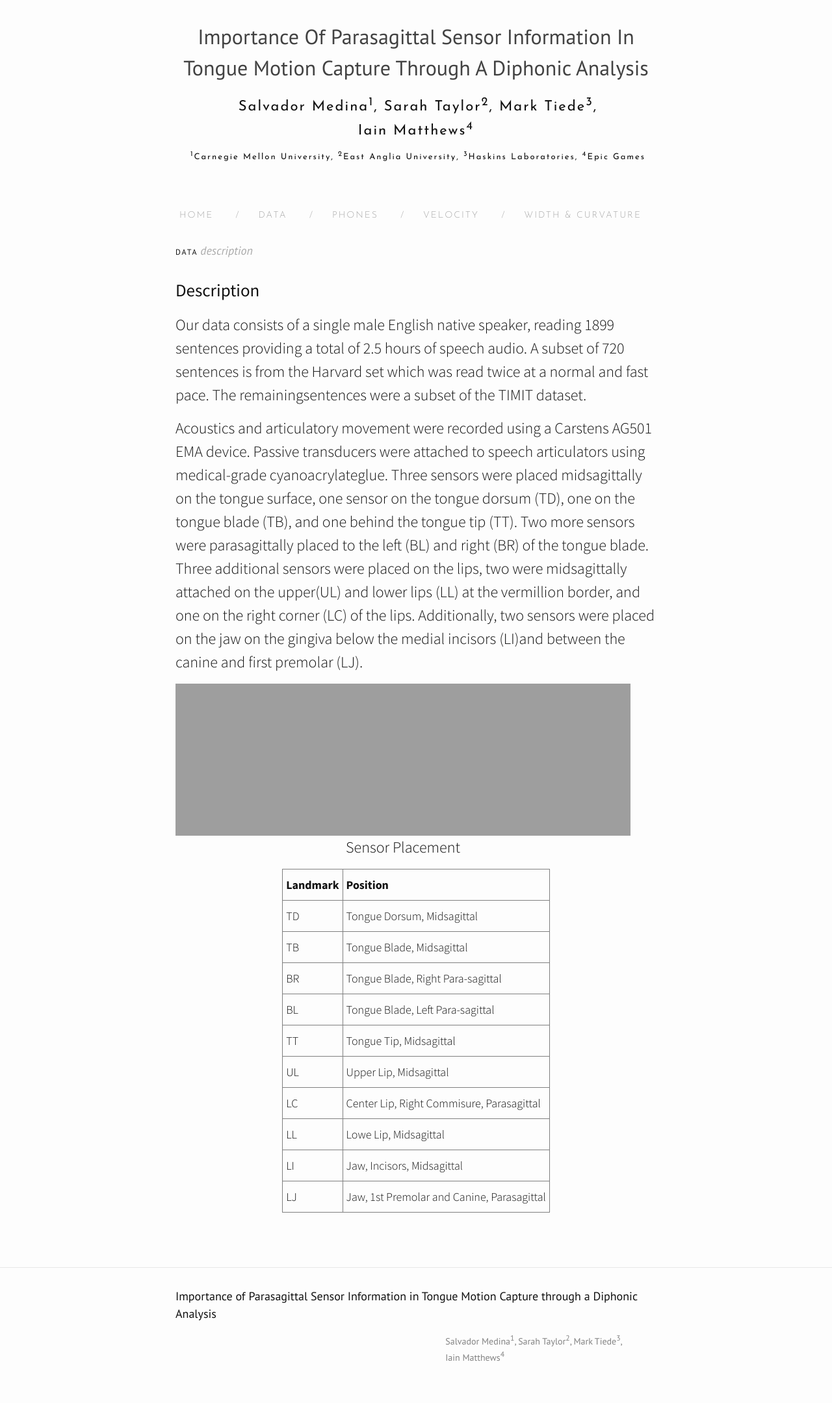
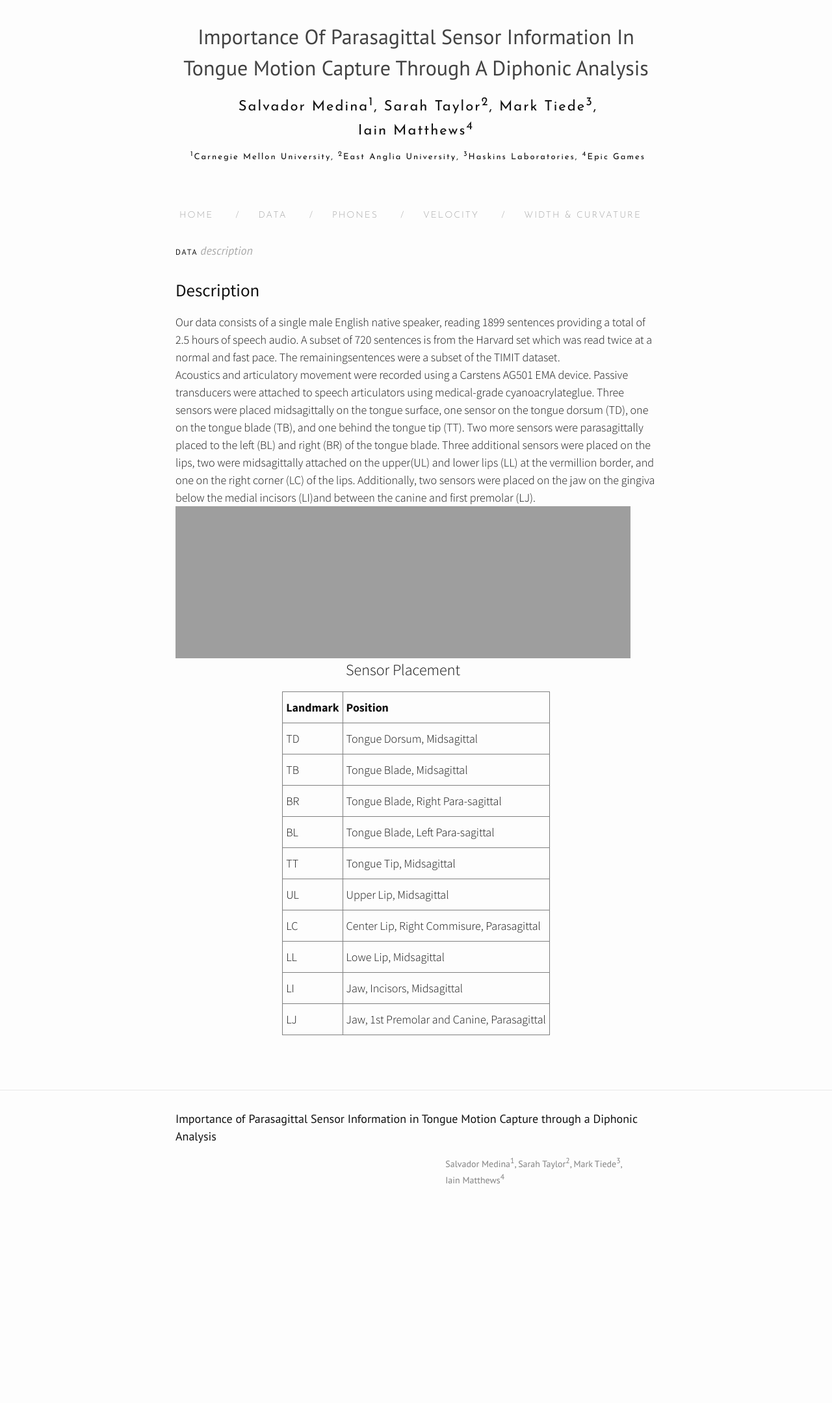
Before and after one commit to salmedina/ContinuousTongueMotionAnalysis, a Jekyll site: the page built from data.md, in a window 1280 px wide. Shown: the whole page at 65% size. Built offline with Jekyll 4.4.1, drawn with Linux system fonts in a browser that asks for light colours; nearby versions of some CDN libraries; after the commit the page ends 1886 px from its top, so only the background shows below that.

Commit message:
Update text format in data and phones

```diff
--- a/data.md
+++ b/data.md
@@ -8,12 +8,11 @@ tagline: "Description"
 
 <div class="intro"><br>
     <h1>Description</h1>
-    <p>
-        Our data consists of a single male English native speaker, reading 1899 sentences providing a total of 2.5 hours of speech audio. A subset of 720 sentences is from the Harvard set which was read twice at a normal and fast pace. The remainingsentences were a subset of the TIMIT dataset.
-    </p>
-    <p>
-        Acoustics and articulatory movement were recorded using a Carstens AG501 EMA device. Passive transducers were attached to speech articulators using medical-grade cyanoacrylateglue. Three sensors were placed midsagittally on the tongue surface, one sensor on the tongue dorsum (TD), one on the tongue blade (TB), and one behind the tongue tip (TT). Two more sensors were parasagittally placed to the left (BL) and right (BR) of the tongue blade. Three additional sensors were placed on the lips, two were midsagittally attached on the upper(UL) and lower lips (LL) at the vermillion border, and one on the right corner (LC) of the lips. Additionally, two sensors were placed on the jaw on the gingiva below the medial incisors (LI)and between the canine and first premolar (LJ).
-    </p>
+
+    Our data consists of a single male English native speaker, reading 1899 sentences providing a total of 2.5 hours of speech audio. A subset of 720 sentences is from the Harvard set which was read twice at a normal and fast pace. The remainingsentences were a subset of the TIMIT dataset.
+    <br>
+    Acoustics and articulatory movement were recorded using a Carstens AG501 EMA device. Passive transducers were attached to speech articulators using medical-grade cyanoacrylateglue. Three sensors were placed midsagittally on the tongue surface, one sensor on the tongue dorsum (TD), one on the tongue blade (TB), and one behind the tongue tip (TT). Two more sensors were parasagittally placed to the left (BL) and right (BR) of the tongue blade. Three additional sensors were placed on the lips, two were midsagittally attached on the upper(UL) and lower lips (LL) at the vermillion border, and one on the right corner (LC) of the lips. Additionally, two sensors were placed on the jaw on the gingiva below the medial incisors (LI)and between the canine and first premolar (LJ).
+
 </div>
 
 <div class="teaser">
```
Also changed, not shown: phones.md (+1 -2 lines).
